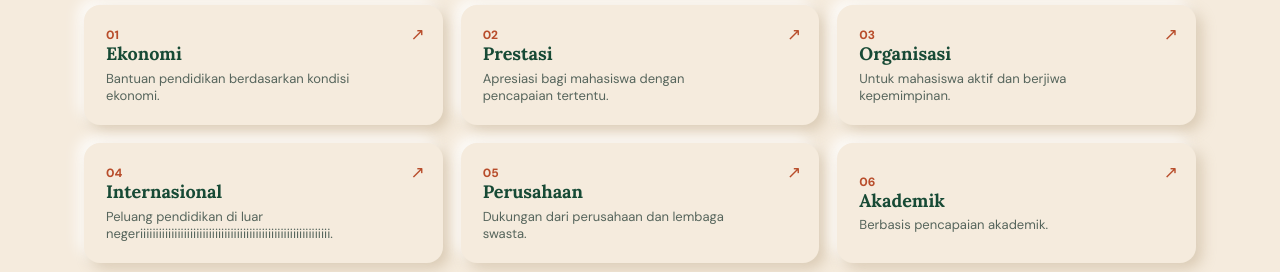
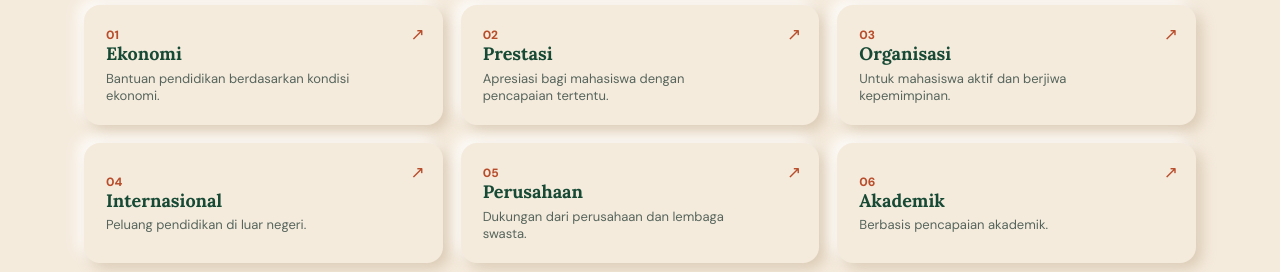
Before and after one commit to saljoe-id/UTS-Info-Beasiswa, a plain HTML site: page beasiswa.html in a window 1280 px wide. Shown: the part 680-952 px from the top of the page. Drawn offline with Linux system fonts and the light colour scheme.

Commit message:
kembali ke normal

```diff
--- a/beasiswa.html
+++ b/beasiswa.html
@@ -179,7 +179,7 @@
           >
             <span class="nomor-kategori">04</span>
             <h3>Internasional</h3>
-            <p>Peluang pendidikan di luar negeriiiiiiiiiiiiiiiiiiiiiiiiiiiiiiiiiiiiiiiiiiiiiiiiiiiiiiiiiiiii.</p>
+            <p>Peluang pendidikan di luar negeri.</p>
             <span class="panah-kategori" aria-hidden="true">↗</span>
           </button>
 
```
